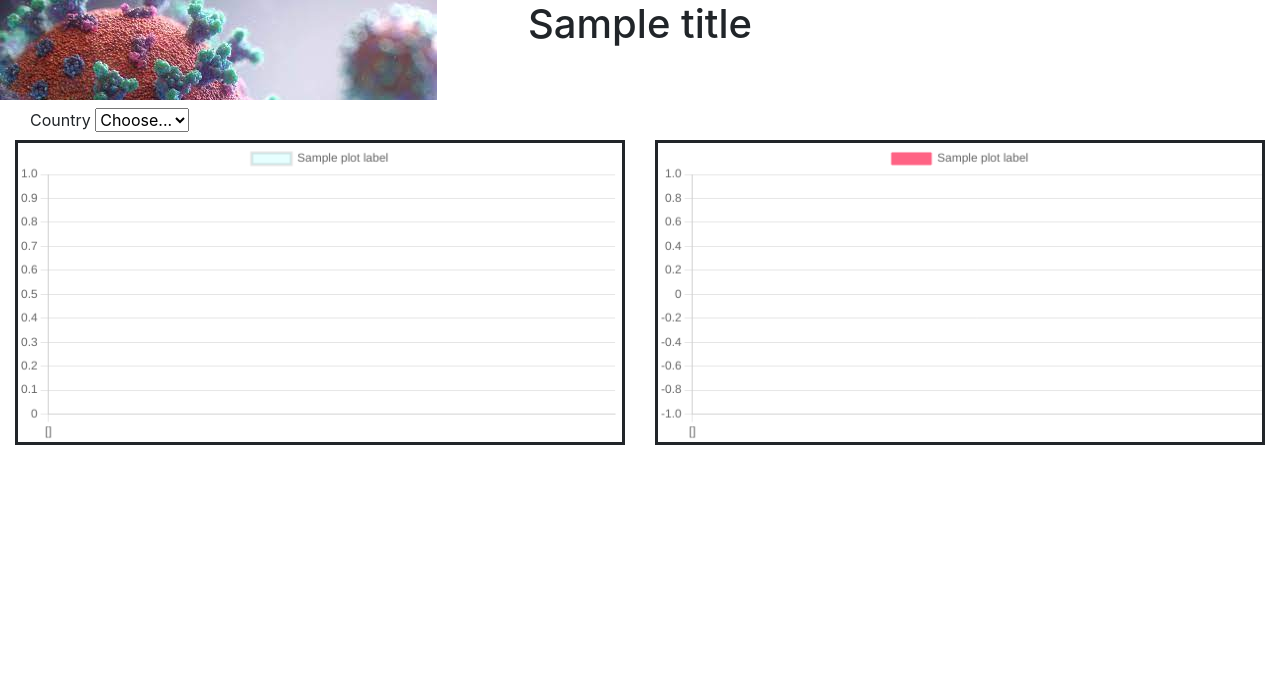
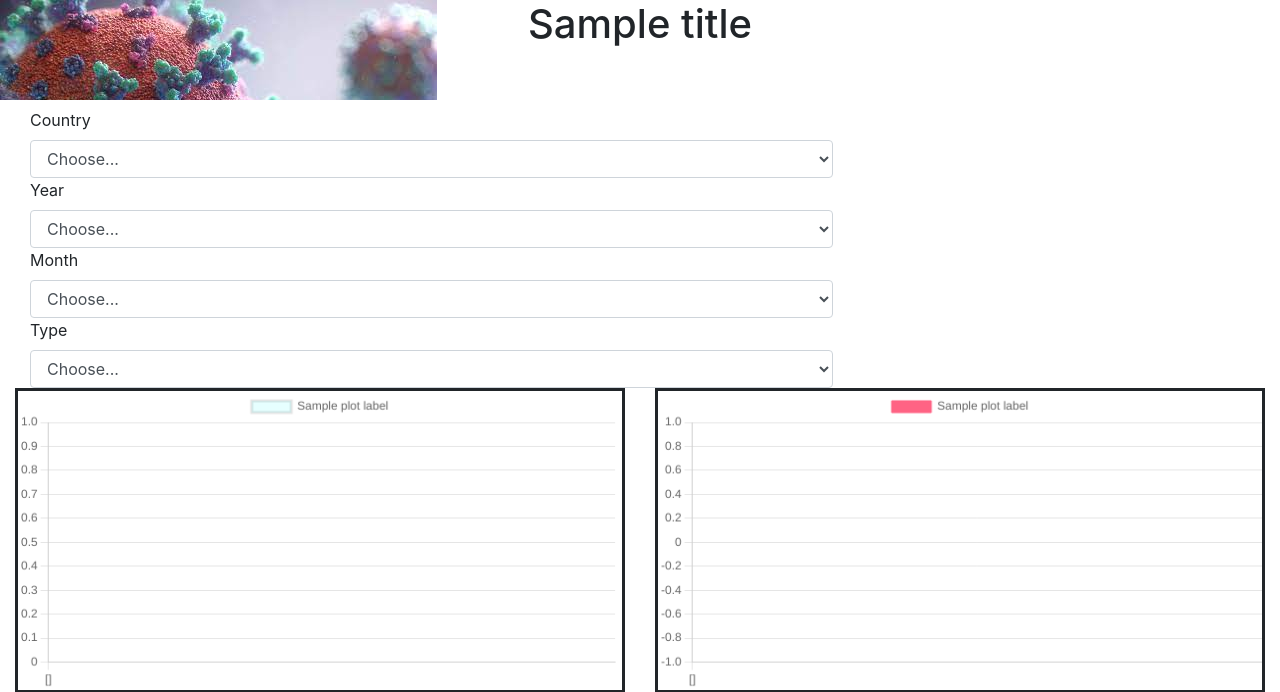
Before and after one commit to kaustavb79/covid_visual, a Flask app: template templates/index.html in a window 1280 px wide. Shown: the top 692 px of the page. Run offline with Flask 2, Linux system fonts and the light colour scheme; the template is opened without the code that fills it: most values are stand-ins (such as "Sample title", 1, 10 or a date in 2020); parts of the project's set-up code (start-up, migrations or seed data) failed here and were passed over; some libraries are stand-ins or nearby versions.

Commit message:
ajax implementation, chart updation on new data

```diff
--- a/app.py
+++ b/app.py
@@ -1,35 +1,47 @@
-from flask import Flask, Markup, render_template
+from flask import Flask, Markup, render_template,request,url_for
 from data.covid_data import CovidData
 
 app = Flask(__name__)
 
-def get_world_count():
-    pass
+data_url = r"https://github.com/owid/covid-19-data/blob/master/public/data/jhu/full_data.csv?raw=true"
+obj = CovidData(data_url)
 
-@app.route('/',methods=['GET', 'POST'])
-def home_page() :
-    data_url = r"https://github.com/owid/covid-19-data/blob/master/public/data/jhu/full_data.csv?raw=true"
-    obj = CovidData(data_url)
+@app.route('/new_changes',methods=['GET', 'POST'])
+def change_view():
+    if request.method == 'POST':
+        data = request.get_json()
+        if not data["month"]:
+            if not data["year"]:
+                data["year"] = "2021"
+            yearly_data = obj.get_month_end_data_by_location_and_year(data["country"],int(data["year"]))
+            if not data["column"]:
+                data["column"] = "total_cases"
+            else:
+                data["column"] = data["column"].replace(" ","_").lower()
+            result = {
+                "data":" ".join([str(x) for x in yearly_data[data["column"]].to_list()]),
+                "labels":" ".join([str(x) for x in yearly_data["month"].tolist()]),
+                "plot_label": "{} in {} for {}".format(data["column"].replace("_"," ").capitalize(),data["country"],data["year"])
+            }
+        return(result)
 
-    locations = obj.get_locations()
-    years = obj.get_years()
-    months = obj.get_months()
-
-    loc = "Canada"
+@app.route('/')
+def home_page():
+    loc = "World"
     yr = 2021
-    col = "New Cases"
+    col = "Total Cases"
     x_label = "Months"
-    yearly_data = obj.get_month_end_data_by_location_and_year(loc,yr)
-
+    default_data = obj.get_month_end_data_by_location_and_year(loc,yr)
     return render_template('index.html',
                 title = "SARS-CoV-2 Data",
                 max = 500,
-                labels = yearly_data["month"].tolist(),
-                values = yearly_data["new_cases"].tolist(),
+                labels = default_data["month"].tolist(),
+                values = default_data["total_cases"].tolist(),
                 plot_label = "{} in {} for {}".format(col,loc,yr),
-                location_list = locations,
-                years_list = years,
-                months_list = months
+                location_list = obj.get_locations(),
+                years_list = obj.get_years(),
+                months_list = obj.get_months(),
+                disp_type = obj.get_columns()
             )
 
 if __name__ == '__main__':
--- /dev/null
+++ b/static/ajax_request.js
@@ -0,0 +1,180 @@
+const choices = {country:"", year:"", month:"",column:""};
+
+$(document).ready(function(){
+    $("#country").change(function(){
+	  	choices.country = $(this).find(":selected").text();
+	 	$.ajax({
+		    url: "/new_changes",
+		    type: "POST",
+		    dataType: "json",
+		    contentType: "application/json; charset=utf-8",
+		    data: JSON.stringify(choices),
+		    success: function (result) {
+		       console.log(result);
+		       labels_list_updated = result['labels'].split(" ");
+		       data_list_updated = result['data'].split(" ").map(Number);
+		       plot_title_updated = result['plot_label'];
+		       update_chart(line_chart,data_list_updated,labels_list_updated,plot_title_updated);
+		       update_chart(bar_chart,data_list_updated,labels_list_updated,plot_title_updated);
+		    },
+		    error: function (err) {
+		    	alert("error: "+err)
+		    }
+		});
+	});
+
+	$("#year").change(function(){
+	  choices.year = $(this).find(":selected").text();
+	  $.ajax({
+		    url: "/new_changes",
+		    type: "POST",
+		    dataType: "json",
+		    contentType: "application/json; charset=utf-8",
+		    data: JSON.stringify(choices),
+		    success: function (result) {
+		       console.log(result);
+		       labels_list_updated = result['labels'].split(" ");
+		       data_list_updated = result['data'].split(" ").map(Number);
+		       plot_title_updated = result['plot_label'];
+		       update_chart(line_chart,data_list_updated,labels_list_updated,plot_title_updated);
+		       update_chart(bar_chart,data_list_updated,labels_list_updated,plot_title_updated);
+		    },
+		    error: function (err) {
+		    	alert("error: "+err)
+		    }
+		});
+	});
+
+	$("#month").change(function(){
+	  choices.month = $(this).find(":selected").text();
+	});
+
+	$("#col_type").change(function(){
+	  choices.column = $(this).find(":selected").text();
+	  $.ajax({
+		    url: "/new_changes",
+		    type: "POST",
+		    dataType: "json",
+		    contentType: "application/json; charset=utf-8",
+		    data: JSON.stringify(choices),
+		    success: function (result) {
+		       console.log(result);
+		       labels_list_updated = result['labels'].split(" ");
+		       data_list_updated = result['data'].split(" ").map(Number);
+		       plot_title_updated = result['plot_label'];
+		       update_chart(line_chart,data_list_updated,labels_list_updated,plot_title_updated);
+		       update_chart(bar_chart,data_list_updated,labels_list_updated,plot_title_updated);
+		    },
+		    error: function (err) {
+		    	alert("error: "+err)
+		    }
+		});
+	});
+});
+
+
+// update chart
+function update_chart(chart_obj,data_list_updated,labels_list_updated,plot_title_updated){
+	chart_obj.data.datasets[0].data = data_list_updated;
+	chart_obj.data.datasets[0].label = plot_title_updated;
+	chart_obj.data.labels = labels_list_updated;
+	chart_obj.update();
+};
+
+// -----------------------------------------------------------------------------
+var options = {
+    responsive: false,
+    scales: {
+        xAxes: [{
+            ticks: {
+            maxRotation: 90,
+            minRotation: 80
+            },
+            gridLines: {
+                offsetGridLines: true
+            }
+        },
+        {
+            position: "top",
+            ticks: {
+                maxRotation: 90,
+                minRotation: 80
+            },
+            gridLines: {
+                offsetGridLines: true
+            }
+        }],
+        yAxes: [{
+            ticks: {
+                beginAtZero: true
+            }
+        }]
+    }
+}
+
+// Line chart
+const line_chart_tag = document.getElementById('line_chart').getContext('2d');
+const line_chart = new Chart(line_chart_tag, {
+    type: "line",
+    data: {
+        labels: labels_list,
+        datasets: [
+            {
+                label: plot_title,
+                pointRadius: 4,
+                pointBackgroundColor: "rgb(0,0,255)",
+                data: data_list,
+                backgroundColor: [
+                    'rgb(230, 255, 255)'
+                ],
+                borderWidth: 3,
+            }
+        ]
+    },
+    options: options
+});
+
+// Bar Chart
+var bar_chart_element = document.getElementById("bar_chart");
+var bar_chart = new Chart(bar_chart_element, {
+    type: 'bar',
+    data: {
+        labels: labels_list,
+        datasets: [
+            {
+                label: plot_title,
+                data: data_list,
+                backgroundColor: [
+                    'rgba(255, 99, 132)',
+                    'rgba(54, 162, 235)',
+                    'rgba(255, 206, 86)',
+                    'rgba(75, 192, 192)',
+                    'rgba(153, 102, 255)',
+                    'rgba(255, 159, 64)',
+                    'rgba(255, 99, 132)',
+                    'rgba(54, 162, 235)',
+                    'rgba(255, 206, 86)',
+                    'rgba(75, 192, 192)',
+                    'rgba(153, 102, 255)',
+                    'rgba(255, 159, 64)'
+                ],
+                borderColor: [
+                    'rgba(255,99,132,1)',
+                    'rgba(54, 162, 235, 1)',
+                    'rgba(255, 206, 86, 1)',
+                    'rgba(75, 192, 192, 1)',
+                    'rgba(153, 102, 255, 1)',
+                    'rgba(255, 159, 64, 1)',
+                    'rgba(255,99,132,1)',
+                    'rgba(54, 162, 235, 1)',
+                    'rgba(255, 206, 86, 1)',
+                    'rgba(75, 192, 192, 1)',
+                    'rgba(153, 102, 255, 1)',
+                    'rgba(255, 159, 64, 1)'
+                ],
+                borderWidth: 1
+            }
+        ]
+    },
+    options: options
+});
--- a/templates/index.html
+++ b/templates/index.html
@@ -9,6 +9,9 @@
     <script src="https://code.jquery.com/jquery-3.2.1.slim.min.js" integrity="sha384-KJ3o2DKtIkvYIK3UENzmM7KCkRr/rE9/Qpg6aAZGJwFDMVNA/GpGFF93hXpG5KkN" crossorigin="anonymous"></script>
     <script src="https://cdnjs.cloudflare.com/ajax/libs/popper.js/1.12.9/umd/popper.min.js" integrity="sha384-ApNbgh9B+Y1QKtv3Rn7W3mgPxhU9K/ScQsAP7hUibX39j7fakFPskvXusvfa0b4Q" crossorigin="anonymous"></script>
     <script src="https://maxcdn.bootstrapcdn.com/bootstrap/4.0.0/js/bootstrap.min.js" integrity="sha384-JZR6Spejh4U02d8jOt6vLEHfe/JQGiRRSQQxSfFWpi1MquVdAyjUar5+76PVCmYl" crossorigin="anonymous"></script>
+    <script src="https://ajax.googleapis.com/ajax/libs/jquery/3.5.1/jquery.min.js"></script>
+    <link href="https://cdn.jsdelivr.net/npm/select2@4.1.0-rc.0/dist/css/select2.min.css" rel="stylesheet" />
+    <script src="https://cdn.jsdelivr.net/npm/select2@4.1.0-rc.0/dist/js/select2.min.js"></script>
 </head>
 
 <body>
@@ -16,20 +19,42 @@
     <div class="container-fluid">
         <div class="row">
             <div class="col">
-                <form action="" method="post">
                 <div class="col-md-8">
-                        <label for="validationCustom04" class="form-label">Country</label>
-                        <select class="form-select" id="validationCustom04" required>
+                    <label for="country" class="form-label">Country</label>
+                    <select class="js-example-placeholder-single form-control" id="country" required>
                         <option selected disabled value="">Choose...</option>
                         {% for item in location_list %}
                             <option value={{ item }}>{{ item }}</option>,
                         {% endfor %}
                     </select>
-                        <div class="invalid-feedback">
-                          Please select a valid country.
                 </div>
+                <div class="col-md-8">
+                    <label for="year" class="form-label">Year</label>
+                    <select class="js-example-placeholder-single form-control" id="year" required>
+                        <option selected disabled value="">Choose...</option>
+                        {% for item in years_list %}
+                            <option value={{ item }}>{{ item }}</option>,
+                        {% endfor %}
+                    </select>
                 </div>
-                </form>
+                <div class="col-md-8">
+                    <label for="month" class="form-label">Month</label>
+                    <select class="js-example-placeholder-single form-control" id="month" required>
+                        <option selected disabled value="">Choose...</option>
+                        {% for item in months_list %}
+                            <option value={{ item }}>{{ item }}</option>,
+                        {% endfor %}
+                    </select>
+                </div>
+                <div class="col-md-8">
+                    <label for="col_type" class="form-label">Type</label>
+                    <select class="js-example-placeholder-single form-control" id="col_type" required>
+                        <option selected disabled value="">Choose...</option>
+                        {% for item in disp_type %}
+                            <option value={{ item }}>{{ item }}</option>,
+                        {% endfor %}
+                    </select>
+                </div>
             </div>
         </div>
         <div class="row">
@@ -41,7 +66,7 @@
             </div>
         </div>
     </div>
-    <script>
+    <script type="text/javascript">
         // label declaration
         var labels_list = [
             {% for item in labels %}
@@ -57,103 +82,7 @@
         ]
 
         var plot_title = "{{ plot_label }}"
-
-        var options = {
-            responsive: false,
-            scales: {
-                xAxes: [{
-                    ticks: {
-                    maxRotation: 90,
-                    minRotation: 80
-                    },
-                    gridLines: {
-                        offsetGridLines: true
-                    }
-                },
-                {
-                    position: "top",
-                    ticks: {
-                        maxRotation: 90,
-                        minRotation: 80
-                    },
-                    gridLines: {
-                        offsetGridLines: true
-                    }
-                }],
-                yAxes: [{
-                    ticks: {
-                        beginAtZero: true
-                    }
-                }]
-            }
-        }
-
-        // Line chart
-        const line_chart_tag = document.getElementById('line_chart').getContext('2d');
-        const line_chart = new Chart(line_chart_tag, {
-            type: "line",
-            data: {
-                labels: labels_list,
-                datasets: [
-                    {
-                        label: plot_title,
-                        pointRadius: 4,
-                        pointBackgroundColor: "rgb(0,0,255)",
-                        data: data_list,
-                        backgroundColor: [
-                            'rgb(230, 255, 255)'
-                        ],
-                        borderWidth: 3,
-                    }
-                ]
-            },
-            options: options
-        });
-
-        // BAr Chart
-        var bar_chart_element = document.getElementById("bar_chart");
-        var bar_chart = new Chart(bar_chart_element, {
-            type: 'bar',
-            data: {
-                labels: labels_list,
-                datasets: [
-                    {
-                        label: plot_title,
-                        data: data_list,
-                        backgroundColor: [
-                            'rgba(255, 99, 132)',
-                            'rgba(54, 162, 235)',
-                            'rgba(255, 206, 86)',
-                            'rgba(75, 192, 192)',
-                            'rgba(153, 102, 255)',
-                            'rgba(255, 159, 64)',
-                            'rgba(255, 99, 132)',
-                            'rgba(54, 162, 235)',
-                            'rgba(255, 206, 86)',
-                            'rgba(75, 192, 192)',
-                            'rgba(153, 102, 255)',
-                            'rgba(255, 159, 64)'
-                        ],
-                        borderColor: [
-                            'rgba(255,99,132,1)',
-                            'rgba(54, 162, 235, 1)',
-                            'rgba(255, 206, 86, 1)',
-                            'rgba(75, 192, 192, 1)',
-                            'rgba(153, 102, 255, 1)',
-                            'rgba(255, 159, 64, 1)',
-                            'rgba(255,99,132,1)',
-                            'rgba(54, 162, 235, 1)',
-                            'rgba(255, 206, 86, 1)',
-                            'rgba(75, 192, 192, 1)',
-                            'rgba(153, 102, 255, 1)',
-                            'rgba(255, 159, 64, 1)'
-                        ],
-                        borderWidth: 1
-                    }
-                ]
-            },
-            options: options
-        });
     </script>
+    <script src="{{ url_for('static', filename='ajax_request.js') }}"></script>
 </body>
 </html>
```
Also changed, not shown: data/covid_data.py (+8 -2 lines), README.md. Lines whose indentation alone changed are shown as unchanged.
